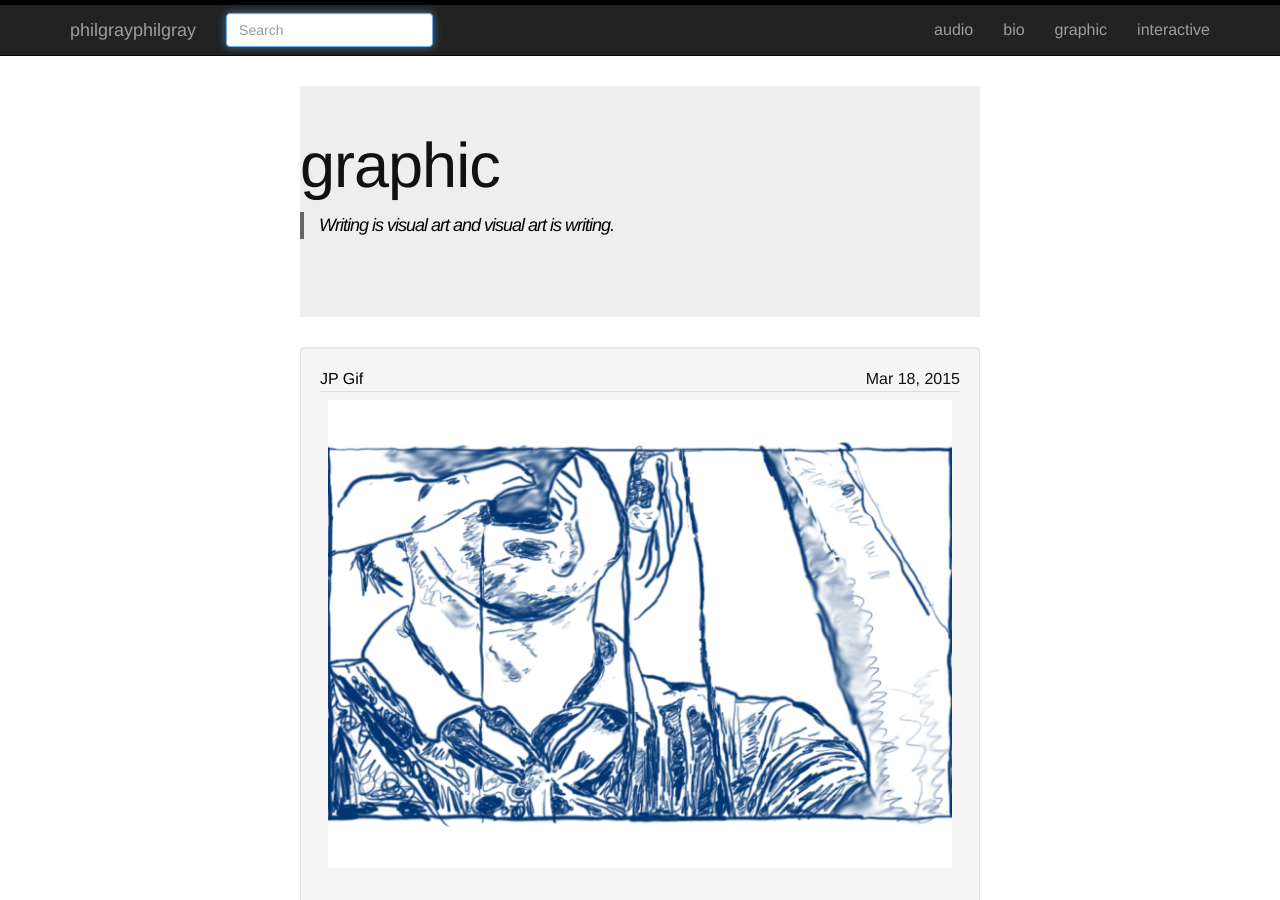
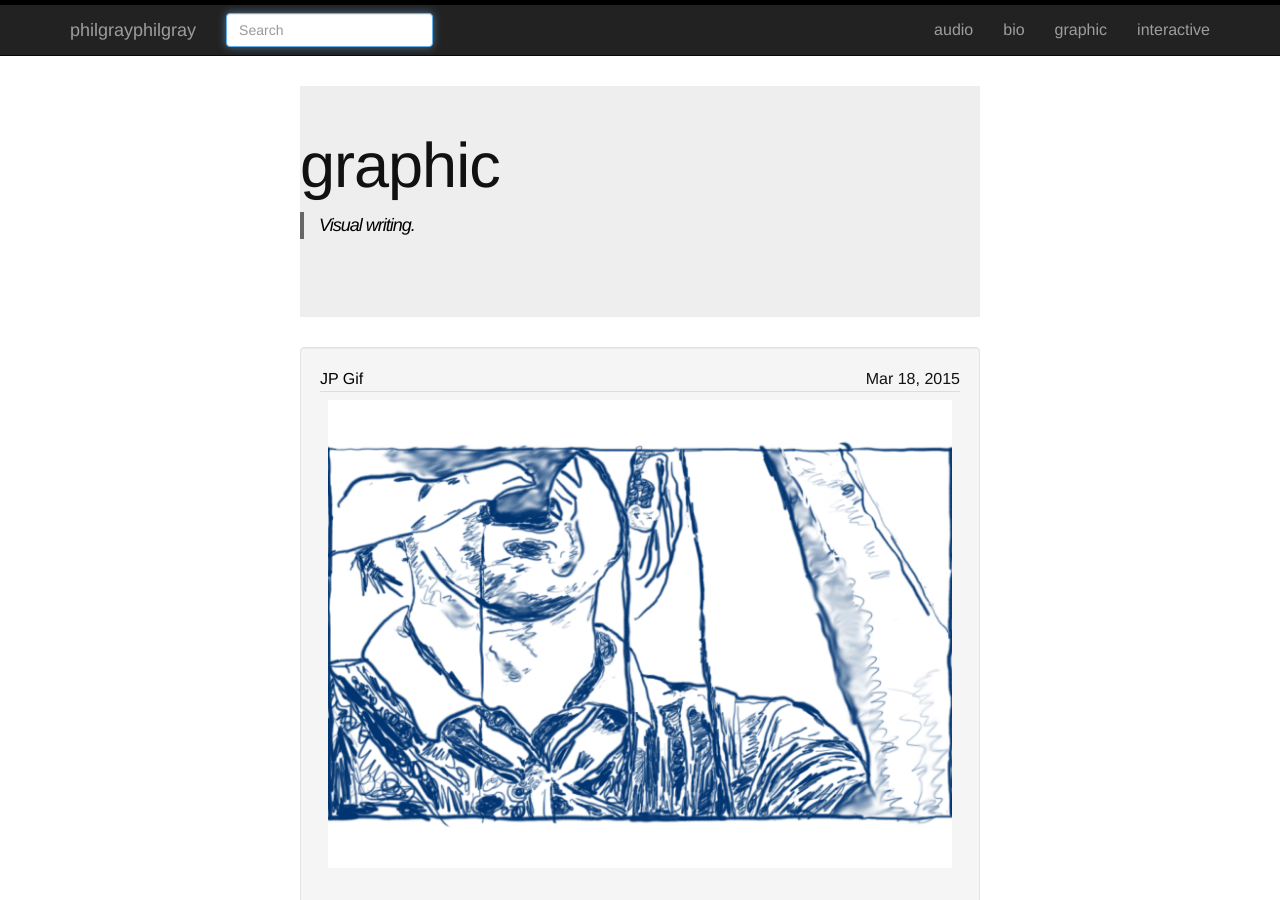
Before and after one commit to philgrayphilgray/philgrayphilgray.github.io, a Jekyll site: the page built from graphic.md, in a window 1280 px wide and 900 px high. Built offline with Jekyll 4.4.1, drawn with Linux system fonts in a browser that asks for light colours.

Commit message:
update tagline for graphic page

```diff
--- a/graphic.md
+++ b/graphic.md
@@ -3,4 +3,4 @@ layout: page
 title: graphic
 permalink: /graphic/
 ---
-<blockquote>Writing is visual art and visual art is writing.</blockquote>
+<blockquote>Visual writing.</blockquote>
```
